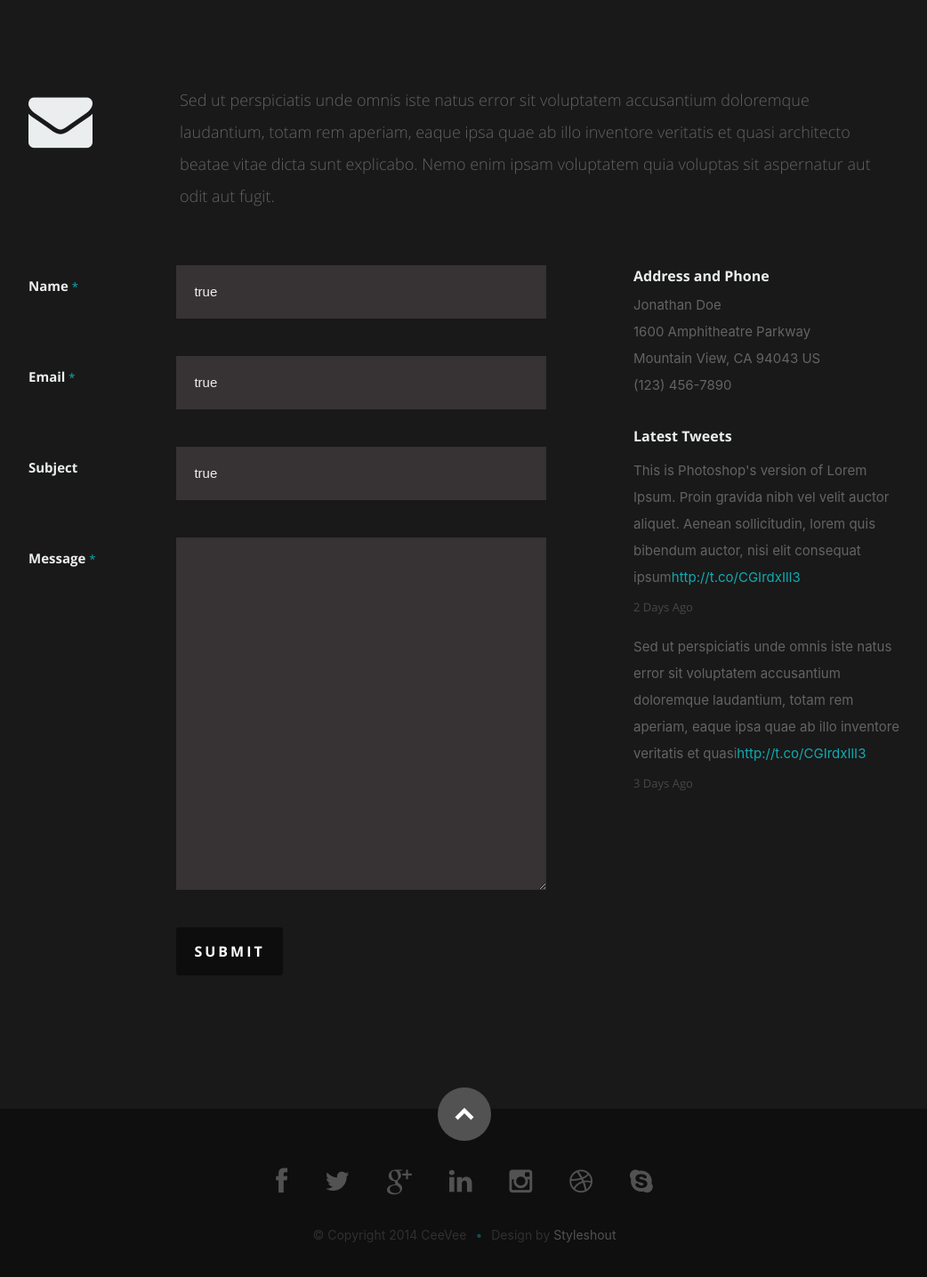
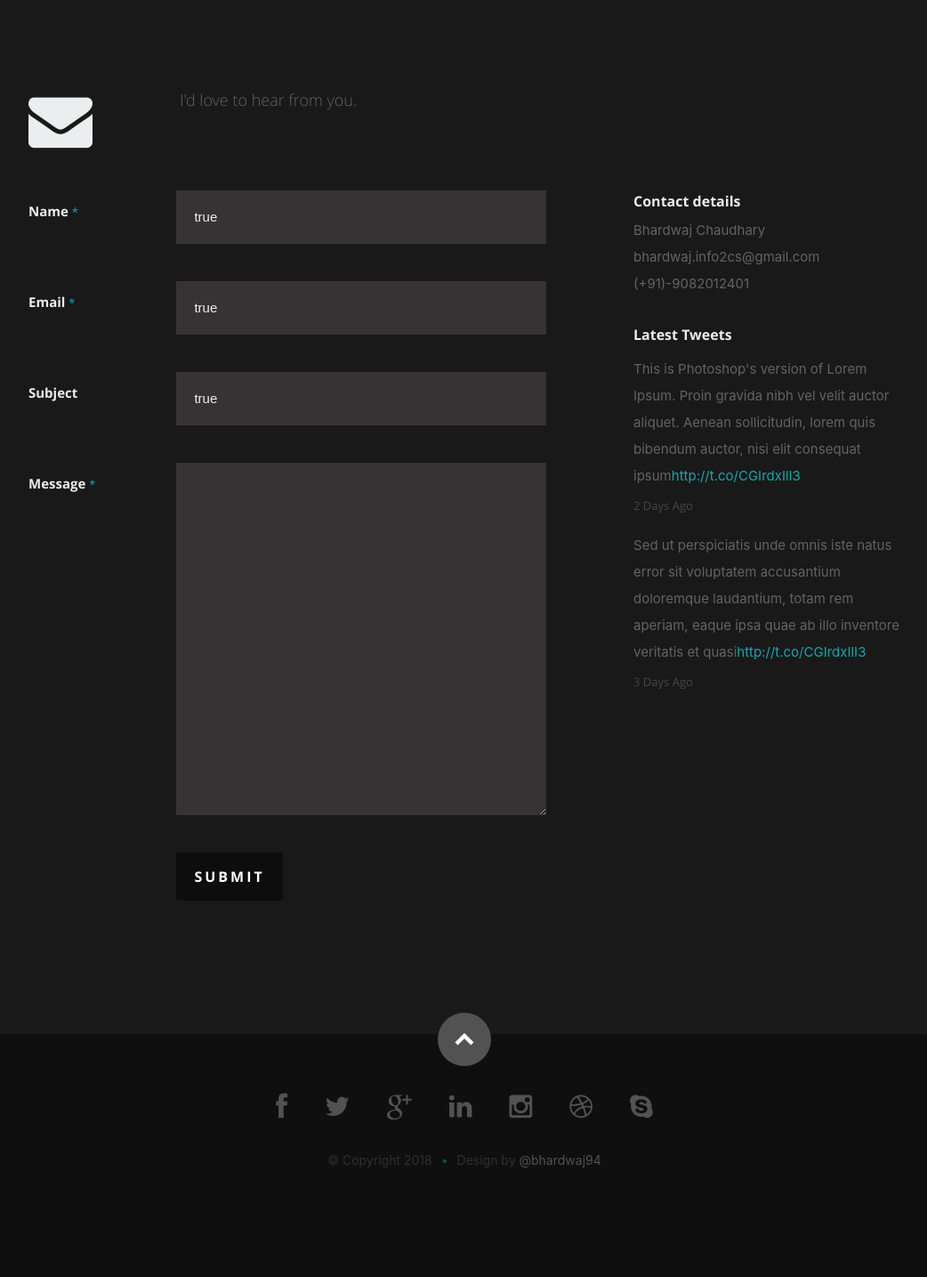
Before and after one commit to bhardwaj94/bhardwaj94.github.io, a React (Create React App) app: page / in a window 1280 px wide. Shown: the part 4330-5765 px from the top of the page at 89% size, without its empty margins (118-1160 px from the left). After the commit the page ends 5697 px from the top, so only its background shows below. Built offline with nearby package versions, Linux system fonts and the light colour scheme.

Commit message:
third build commit

```diff
--- a/src/App.js
+++ b/src/App.js
@@ -16,7 +16,7 @@ class App extends Component {
         <Resume />
         <Portfolio />
         <Testimonials />
-        <ContactUs />
+        <ContactUs resumeData={resumeData}/>
         <Footer />
       </div>
     );
--- a/src/components/contactus/contactus.js
+++ b/src/components/contactus/contactus.js
@@ -1,6 +1,7 @@
 import React, { Component } from 'react';
 export default class ContactUs extends Component{
     render() {
+      let resumeData = this.props.resumeData;
       return (
 
         <section id="contact">
@@ -9,9 +10,7 @@ export default class ContactUs extends Component{
               <h1><span>Get In Touch.</span></h1>
             </div>
             <div className="ten columns">
-              <p className="lead">Sed ut perspiciatis unde omnis iste natus error sit voluptatem accusantium doloremque laudantium, totam rem aperiam,
-                eaque ipsa quae ab illo inventore veritatis et quasi architecto beatae vitae dicta sunt explicabo. Nemo enim ipsam
-                voluptatem quia voluptas sit aspernatur aut odit aut fugit.
+              <p className="lead">I'd love to hear from you.
               </p>
             </div>
           </div>
@@ -53,12 +52,11 @@ export default class ContactUs extends Component{
             </div>
             <aside className="four columns footer-widgets">
               <div className="widget widget_contact">
-                <h4>Address and Phone</h4>
+                <h4>Contact details</h4>
                 <p className="address">
-                  Jonathan Doe<br />
-                  1600 Amphitheatre Parkway <br />
-                  Mountain View, CA 94043 US<br />
-                  <span>(123) 456-7890</span>
+                  {resumeData.name}<br />
+                  {resumeData.email} <br />
+                  <span>{resumeData.contact}</span>
                 </p>
               </div>
               <div className="widget widget_tweets">
--- a/src/components/footer/footer.js
+++ b/src/components/footer/footer.js
@@ -16,8 +16,8 @@ export default class Footer extends Component{
                 <li><a href="#"><i className="fa fa-skype" /></a></li>
               </ul>
               <ul className="copyright">
-                <li>© Copyright 2014 CeeVee</li>
-                <li>Design by <a title="Styleshout" href="http://www.styleshout.com/">Styleshout</a></li>
+                <li>© Copyright 2018</li>
+                <li>Design by <a title="Styleshout" href="#"> @bhardwaj94</a></li>
               </ul>
             </div>
             <div id="go-top"><a className="smoothscroll" title="Back to Top" href="#home"><i className="icon-up-open" /></a></div>
--- a/src/components/resume/resumeData.js
+++ b/src/components/resume/resumeData.js
@@ -2,6 +2,8 @@ let resumeData = {
     "imagebaseurl":"http://bhardwaj94.github.io/",
     "name": "Bhardwaj Chaudhary",
     "role": "Fullstack web developer",
-    "tech":"React JS | JavaScript | Node JS"
+    "tech":"React JS | JavaScript | Node JS",
+    "email":"bhardwaj.info2cs@gmail.com",
+    "contact":"(+91)-9082012401"
     }
   export default resumeData
```
Also changed, not shown: public/images/portfolio/coffee.jpg, public/images/portfolio/modals/m-coffee.jpg.
